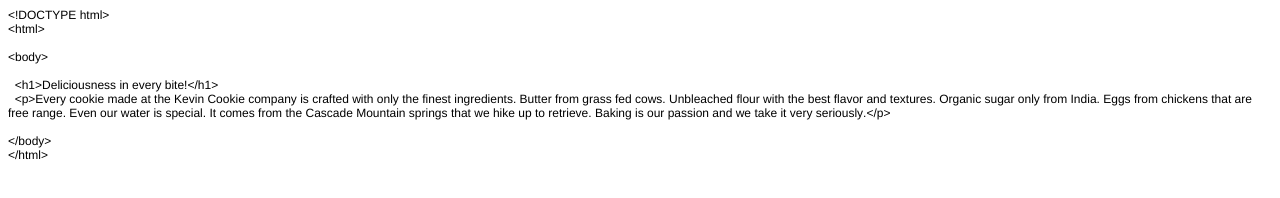
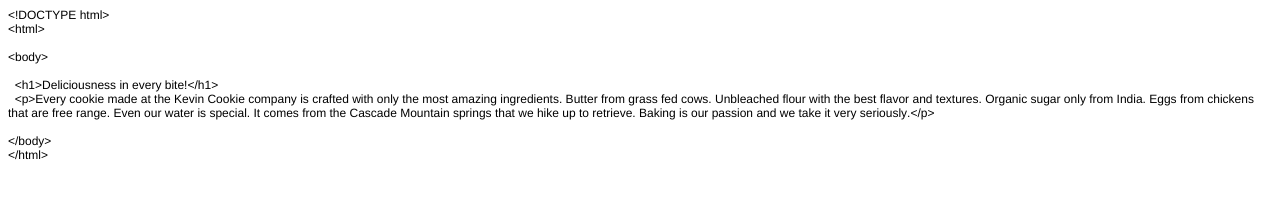
Before and after one commit to jacquestene/01_Projet_Git, a plain HTML site: page index.html in a window 1280 px wide. Drawn offline with Linux system fonts and the light colour scheme.

Commit message:
update index text

```diff
--- a/index.html
+++ b/index.html
@@ -19,7 +19,7 @@
 <p class="p1"><span class="s1">&lt;body&gt;</span></p>
 <p class="p2"><span class="s1"></span><br></p>
 <p class="p1"><span class="s1"><span class="Apple-converted-space">  </span>&lt;h1&gt;Deliciousness in every bite!&lt;/h1&gt;</span></p>
-<p class="p1"><span class="s1"><span class="Apple-converted-space">  </span>&lt;p&gt;Every cookie made at the Kevin Cookie company is crafted with only the finest ingredients. Butter from grass fed cows. Unbleached flour with the best flavor and textures. Organic sugar only from India. Eggs from chickens that are free range. Even our water is special. It comes from the Cascade Mountain springs that we hike up to retrieve. Baking is our passion and we take it very seriously.&lt;/p&gt;</span></p>
+<p class="p1"><span class="s1"><span class="Apple-converted-space">  </span>&lt;p&gt;Every cookie made at the Kevin Cookie company is crafted with only the most amazing ingredients. Butter from grass fed cows. Unbleached flour with the best flavor and textures. Organic sugar only from India. Eggs from chickens that are free range. Even our water is special. It comes from the Cascade Mountain springs that we hike up to retrieve. Baking is our passion and we take it very seriously.&lt;/p&gt;</span></p>
 <p class="p2"><span class="s1"></span><br></p>
 <p class="p1"><span class="s1">&lt;/body&gt;</span></p>
 <p class="p1"><span class="s1">&lt;/html&gt;</span></p>
```
